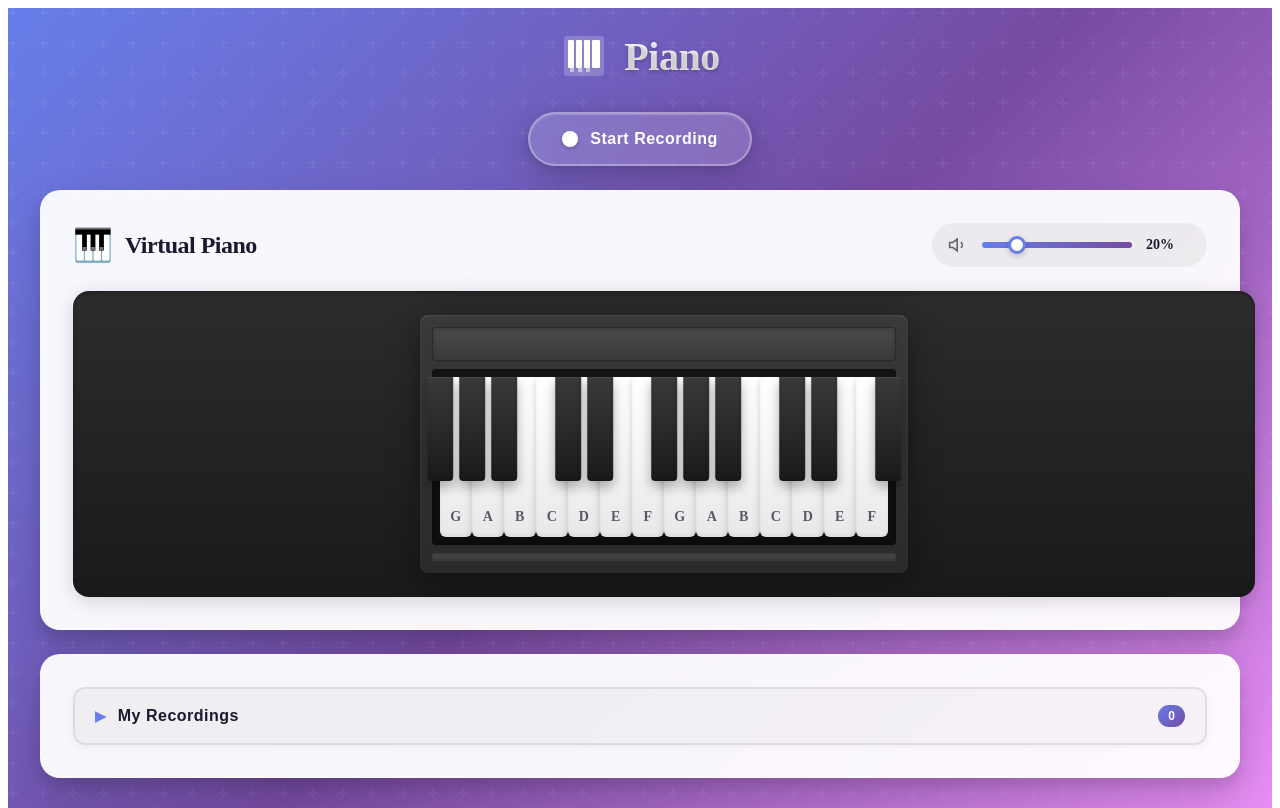
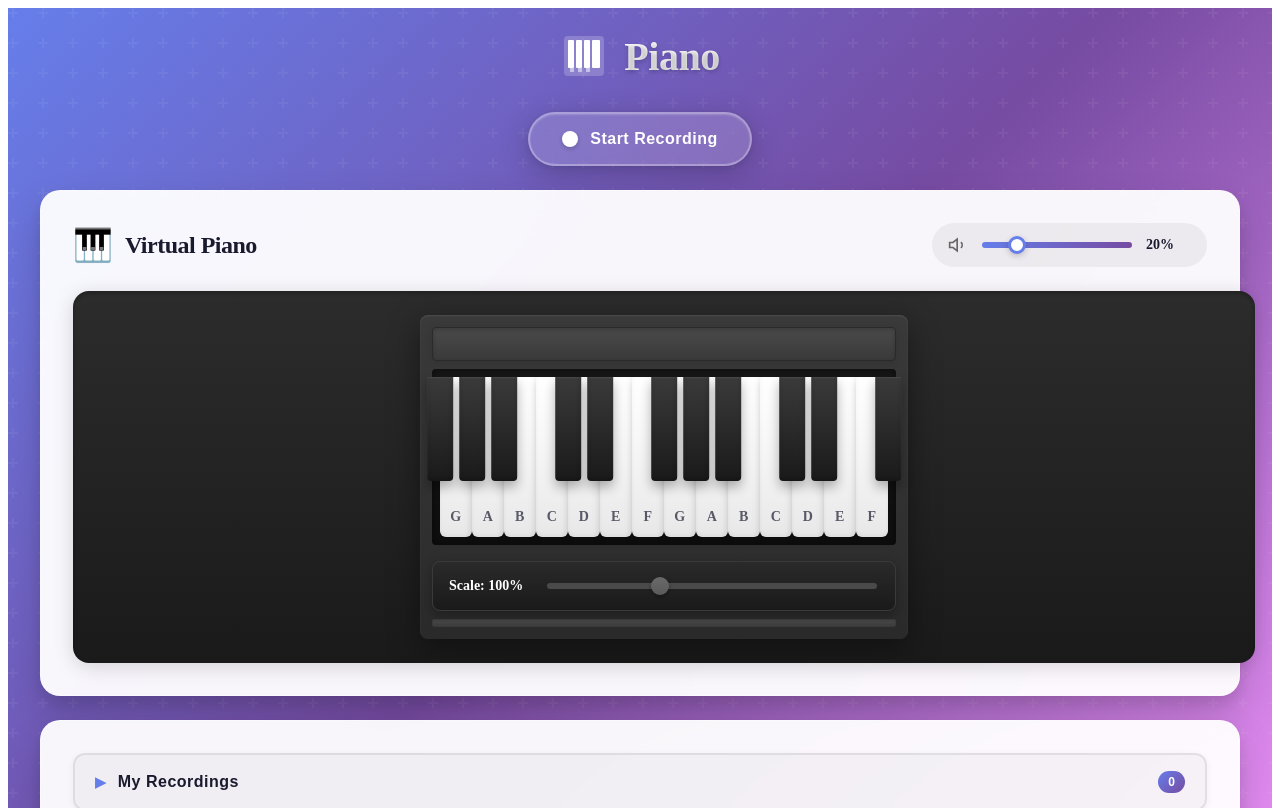
Before and after one commit to amoshydra/piano, a SvelteKit app: page / in a window 1280 px wide. Shown: the top 808 px of the page. Built offline with nearby package versions, Linux system fonts and the light colour scheme.

Commit message:
feat: add zoom-based piano scaling

```diff
--- a/src/components/Piano/Piano.svelte
+++ b/src/components/Piano/Piano.svelte
@@ -1,15 +1,16 @@
 <script lang="ts">
-	import { onMount } from 'svelte';
 	import { audioEngine } from '$lib/audio';
+	import { defaultKeys, findKeyByKeyCode, getKeyId } from '$lib/piano';
+	import type { PianoKey } from '$lib/piano.js';
 	import { recordNote } from '$lib/recorder';
 	import { isRecording } from '$lib/store';
+	import { onMount } from 'svelte';
 	import Key from './Key.svelte';
-	import { defaultKeys, findKeyByKeyCode, getKeyId } from '$lib/piano';
-	import type { PianoKey } from '$lib/piano.js';
 
 	let { keys = defaultKeys, keyWidth = '2rem' } = $props();
 
 	let activeKeysArray = $state<string[]>([]);
+	let scale = $state(1); // Scale factor for piano (1 = 100%)
 
 	function isKeyActive(key: PianoKey, index: number): boolean {
 		return activeKeysArray.includes(getKeyId(key, index));
@@ -72,20 +73,37 @@
 	<div class="piano-stand">
 		<div class="piano-body">
 			<div class="piano-fallboard"></div>
-			<div class="piano" style="--key-width: {keyWidth}" role="list">
+			<div class="piano" style="zoom: {scale}" role="list">
 				{#each keys as key, index (getKeyId(key, index))}
 					<Key
 						note={key.note}
 						octave={key.octave || 4}
 						color={key.color}
-						{index}
-						{keys}
 						width={keyWidth}
 						isActive={isKeyActive(key, index)}
 						onPointerDown={() => playNote(index, key, getKeyId(key, index))}
 						onPointerUp={() => stopNote(getKeyId(key, index))}
 					/>
 				{/each}
+			</div>
+
+			<!-- Piano Controls -->
+			<div class="piano-controls">
+				<div class="control-group">
+					<label for="scale-slider">Scale: {Math.round(scale * 100)}%</label>
+					<input
+						id="scale-slider"
+						type="range"
+						min="0.5"
+						max="2"
+						step="0.1"
+						value={scale}
+						oninput={(e) => {
+							const target = e.target as HTMLInputElement;
+							scale = parseFloat(target.value);
+						}}
+					/>
+				</div>
 			</div>
 			<div class="piano-bottom"></div>
 		</div>
@@ -154,6 +172,71 @@
 		box-shadow: inset 0 1px 2px rgba(0, 0, 0, 0.3);
 	}
 
+	.piano-controls {
+		background: linear-gradient(180deg, #2a2a2a 0%, #1a1a1a 100%);
+		padding: 1rem;
+		border-radius: 8px;
+		margin-top: 1rem;
+		border: 1px solid #3a3a3a;
+		box-shadow: 0 4px 12px rgba(0, 0, 0, 0.3);
+	}
+
+	.control-group {
+		display: flex;
+		align-items: center;
+		gap: 1rem;
+	}
+
+	.control-group label {
+		color: #fff;
+		font-weight: 600;
+		font-size: 0.875rem;
+		min-width: 80px;
+	}
+
+	.control-group input[type='range'] {
+		flex: 1;
+		height: 6px;
+		background: #4a4a4a;
+		border-radius: 3px;
+		outline: none;
+		-webkit-appearance: none;
+		cursor: pointer;
+	}
+
+	.control-group input[type='range']::-webkit-slider-thumb {
+		-webkit-appearance: none;
+		appearance: none;
+		width: 18px;
+		height: 18px;
+		background: linear-gradient(180deg, #6a6a6a 0%, #5a5a5a 100%);
+		border-radius: 50%;
+		cursor: pointer;
+		box-shadow: 0 2px 4px rgba(0, 0, 0, 0.3);
+		transition: all 0.15s ease;
+	}
+
+	.control-group input[type='range']::-moz-range-thumb {
+		width: 18px;
+		height: 18px;
+		background: linear-gradient(180deg, #6a6a6a 0%, #5a5a5a 100%);
+		border-radius: 50%;
+		cursor: pointer;
+		box-shadow: 0 2px 4px rgba(0, 0, 0, 0.3);
+		border: none;
+		transition: all 0.15s ease;
+	}
+
+	.control-group input[type='range']:hover::-webkit-slider-thumb {
+		background: linear-gradient(180deg, #7a7a7a 0%, #6a6a6a 100%);
+		box-shadow: 0 3px 6px rgba(0, 0, 0, 0.4);
+	}
+
+	.control-group input[type='range']:hover::-moz-range-thumb {
+		background: linear-gradient(180deg, #7a7a7a 0%, #6a6a6a 100%);
+		box-shadow: 0 3px 6px rgba(0, 0, 0, 0.4);
+	}
+
 	@media (max-width: 768px) {
 		.piano-container {
 			padding: 1rem;
```
Also changed, not shown: src/components/Piano/Key.svelte (+0 -7 lines).
